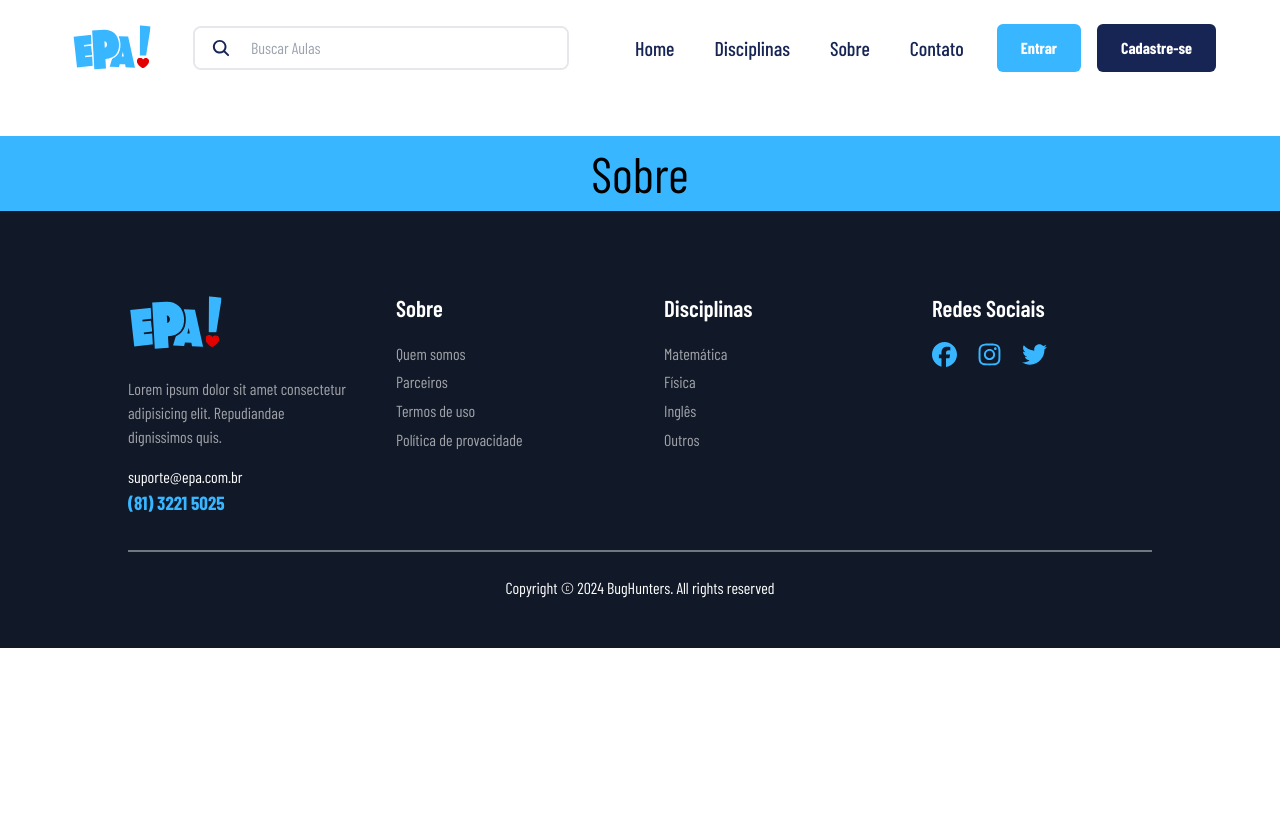
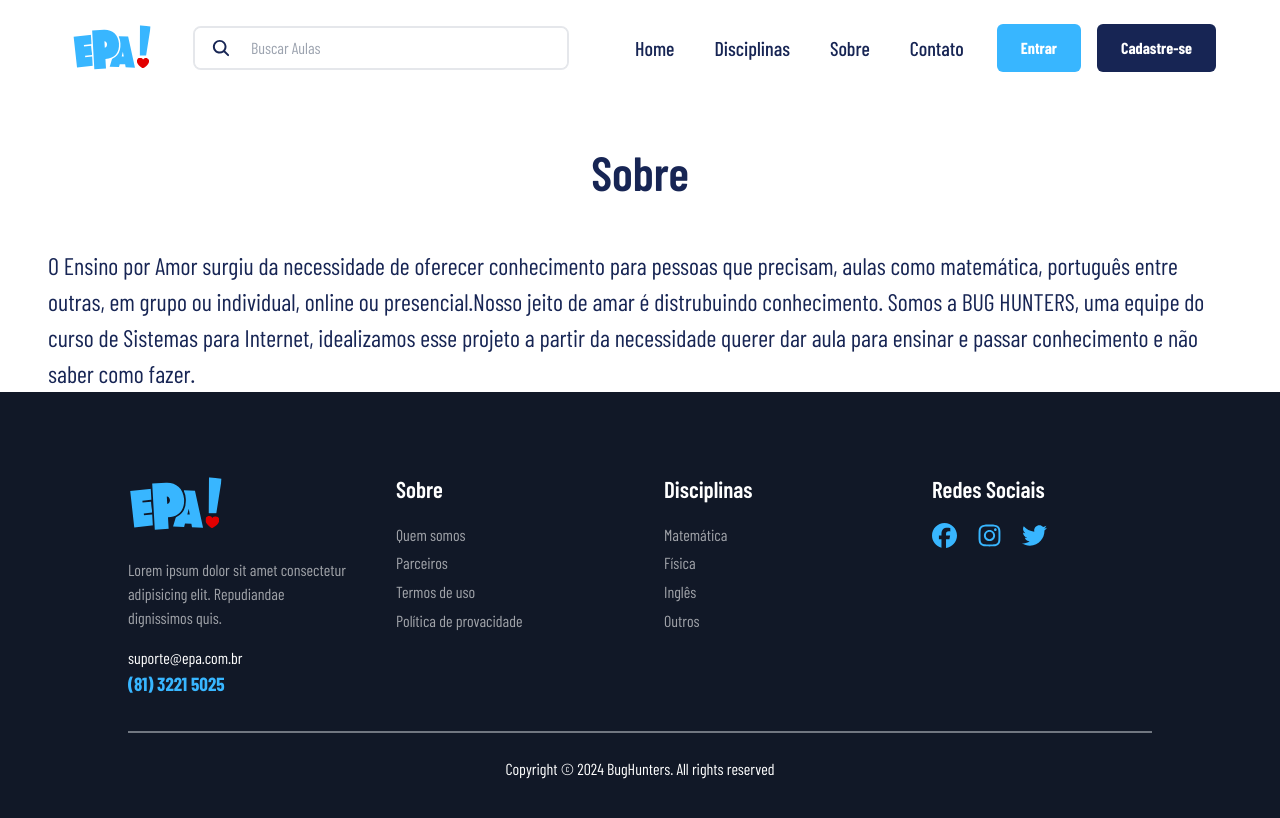
Before and after one commit to Antonio-coding/app-epa, a Next.js app: page /sobre in a window 1280 px wide. Shown: the top 818 px of the page. Built offline with nearby package versions, Linux system fonts and the light colour scheme; a web font is replaced by a local one.

Commit message:
paragrafo sobre

```diff
--- a/src/app/(pages)/sobre/page.tsx
+++ b/src/app/(pages)/sobre/page.tsx
@@ -1,8 +1,20 @@
 export default function Sobre() {
     return <>
         <div>
-            <h1 className=" mt-10 bg-primary-blue text-center text-[50px]">Sobre</h1>
+            <h1 className=" mt-10 text-blue-950 font-inter text-center text-[48px] font-semibold">Sobre</h1>
         </div>
+        <div>
+            <p className="mt-10 px-12 text-blue-950 font-inter text-[24px]">
+            O Ensino por Amor surgiu da necessidade de oferecer conhecimento
+            para pessoas que precisam, aulas como matemática, português entre outras, em grupo ou individual,
+            online ou presencial.Nosso jeito de amar é distrubuindo conhecimento.
+            Somos a BUG HUNTERS, uma equipe do curso de Sistemas para Internet, idealizamos esse projeto a
+            partir da necessidade querer dar aula para ensinar e passar conhecimento e não saber como fazer.
+            </p>
+
+        </div>
+
+
 
     </>
 }
```
